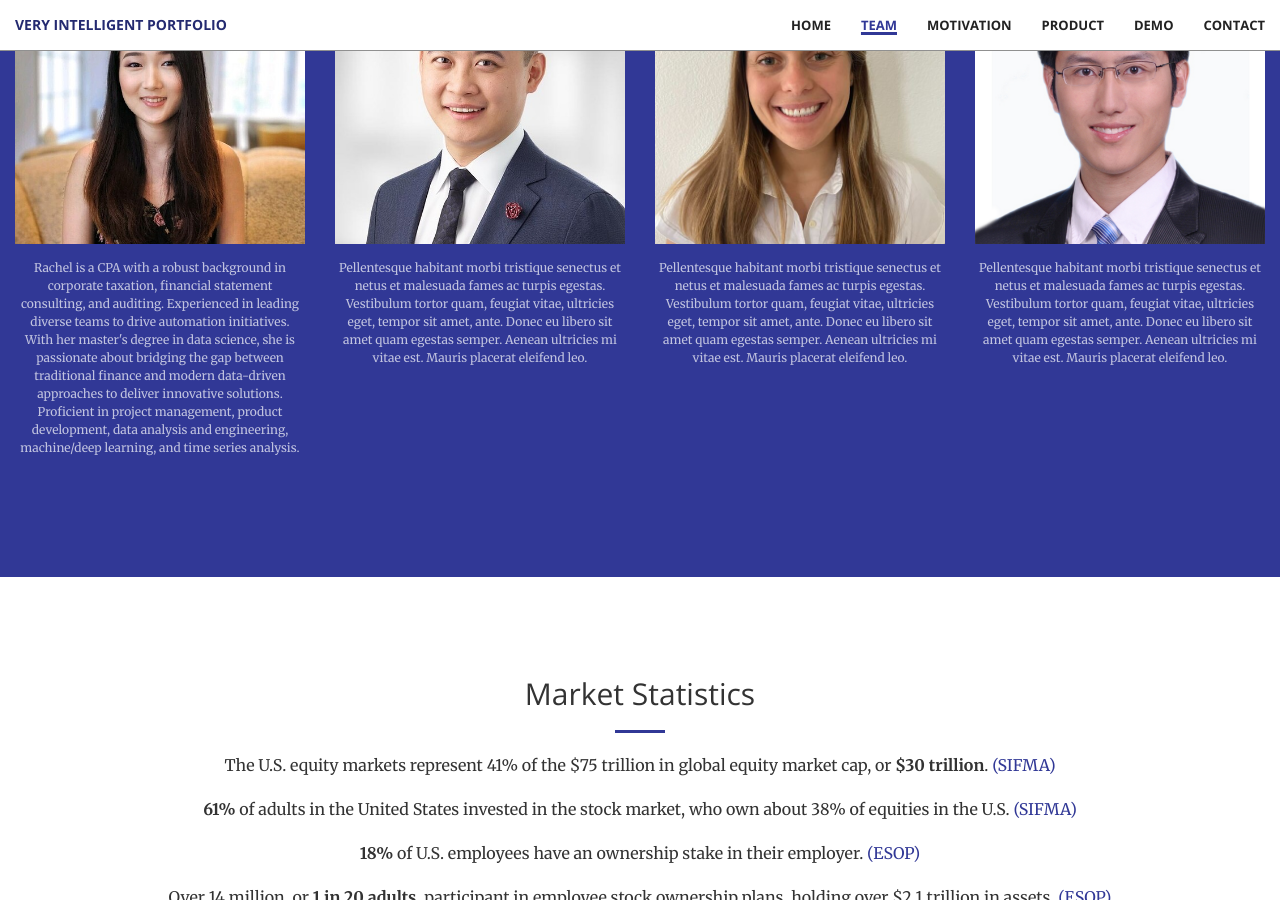
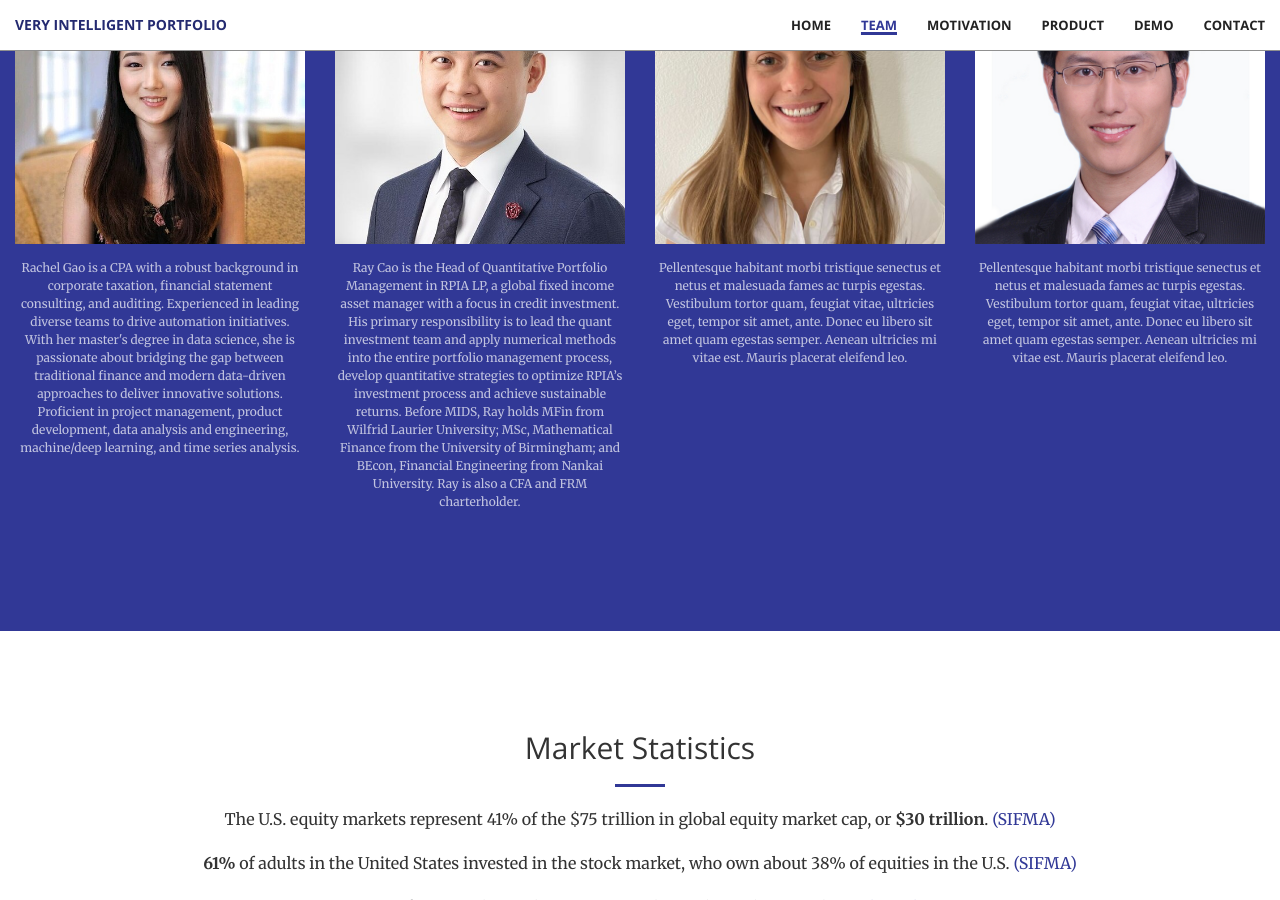
Before and after one commit to Very-Intelligent-Portfolio/Very-Intelligent-Portfolio.github.io, a Jekyll site: the page built from docs/index.html, in a window 1280 px wide and 900 px high, scrolled down 1306 px. Built offline with Jekyll 4.4.1, drawn with Linux system fonts in a browser that asks for light colours.

Commit message:
update_profile

```diff
--- a/docs/_includes/team.html
+++ b/docs/_includes/team.html
@@ -28,7 +28,7 @@
                         </div>
                     </div>
                 </a>
-                <p class="caption text-faded">Rachel is a CPA with a robust background in corporate taxation, financial statement consulting, and auditing. Experienced in leading diverse teams to drive automation initiatives. With her master's degree in data science, she is passionate about bridging the gap between traditional finance and modern data-driven approaches to deliver innovative solutions. Proficient in project management, product development, data analysis and engineering, machine/deep learning, and time series analysis.</p>
+                <p class="caption text-faded">Rachel Gao is a CPA with a robust background in corporate taxation, financial statement consulting, and auditing. Experienced in leading diverse teams to drive automation initiatives. With her master's degree in data science, she is passionate about bridging the gap between traditional finance and modern data-driven approaches to deliver innovative solutions. Proficient in project management, product development, data analysis and engineering, machine/deep learning, and time series analysis.</p>
             </div>
             <div class="col-lg-3 col-sm-6">
                 <a href="https://www.linkedin.com/in/ray-cao-18974257/" class="portfolio-box">
@@ -47,7 +47,7 @@
                         </div>
                     </div>
                 </a>
-                <p class="caption text-faded">Pellentesque habitant morbi tristique senectus et netus et malesuada fames ac turpis egestas. Vestibulum tortor quam, feugiat vitae, ultricies eget, tempor sit amet, ante. Donec eu libero sit amet quam egestas semper. Aenean ultricies mi vitae est. Mauris placerat eleifend leo. </p>
+                <p class="caption text-faded">Ray Cao is the Head of Quantitative Portfolio Management in RPIA LP, a global fixed income asset manager with a focus in credit investment. His primary responsibility is to lead the quant investment team and apply numerical methods into the entire portfolio management process, develop quantitative strategies to optimize RPIA’s investment process and achieve sustainable returns. Before MIDS, Ray holds MFin from Wilfrid Laurier University; MSc, Mathematical Finance from the University of Birmingham; and BEcon, Financial Engineering from Nankai University. Ray is also a CFA and FRM charterholder.</p>
             </div>
             <div class="col-lg-3 col-sm-6">
                 <a href="https://www.linkedin.com/in/jenna-sparks-726968138/" class="portfolio-box">
```
